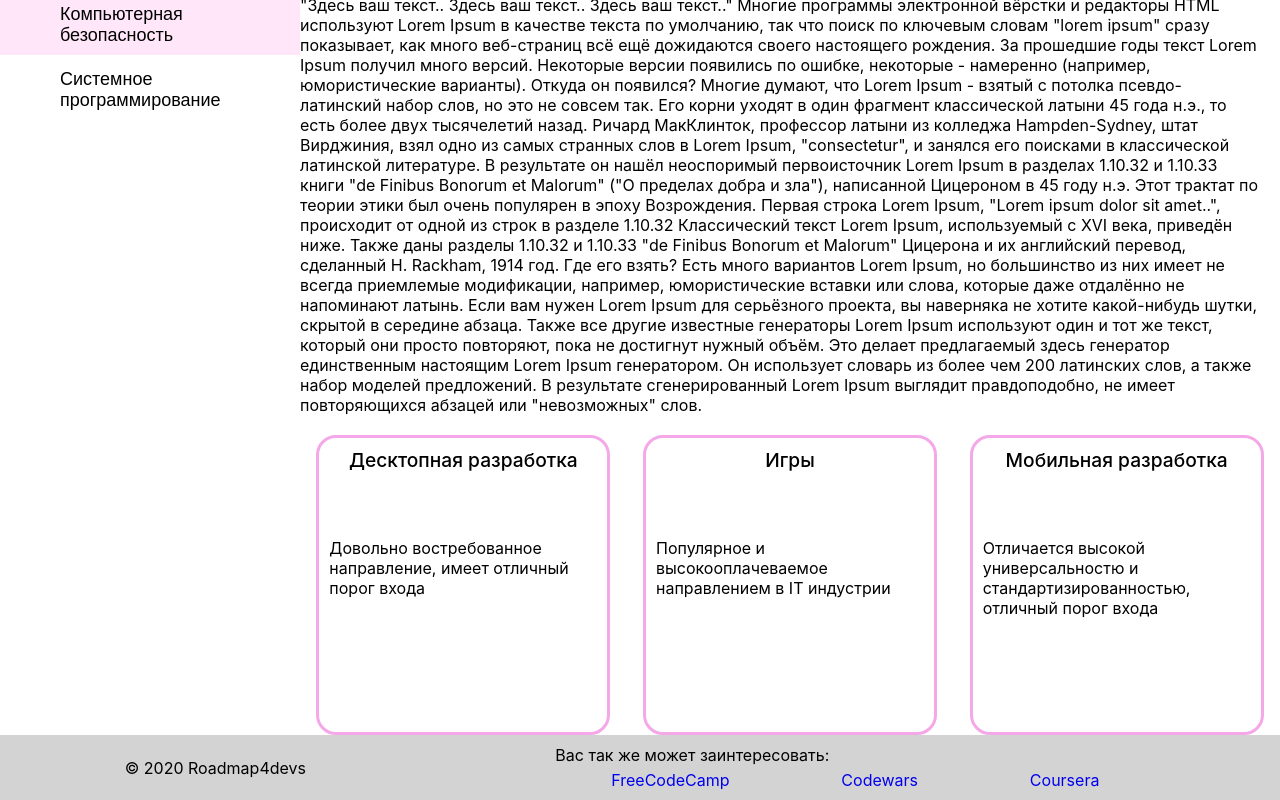
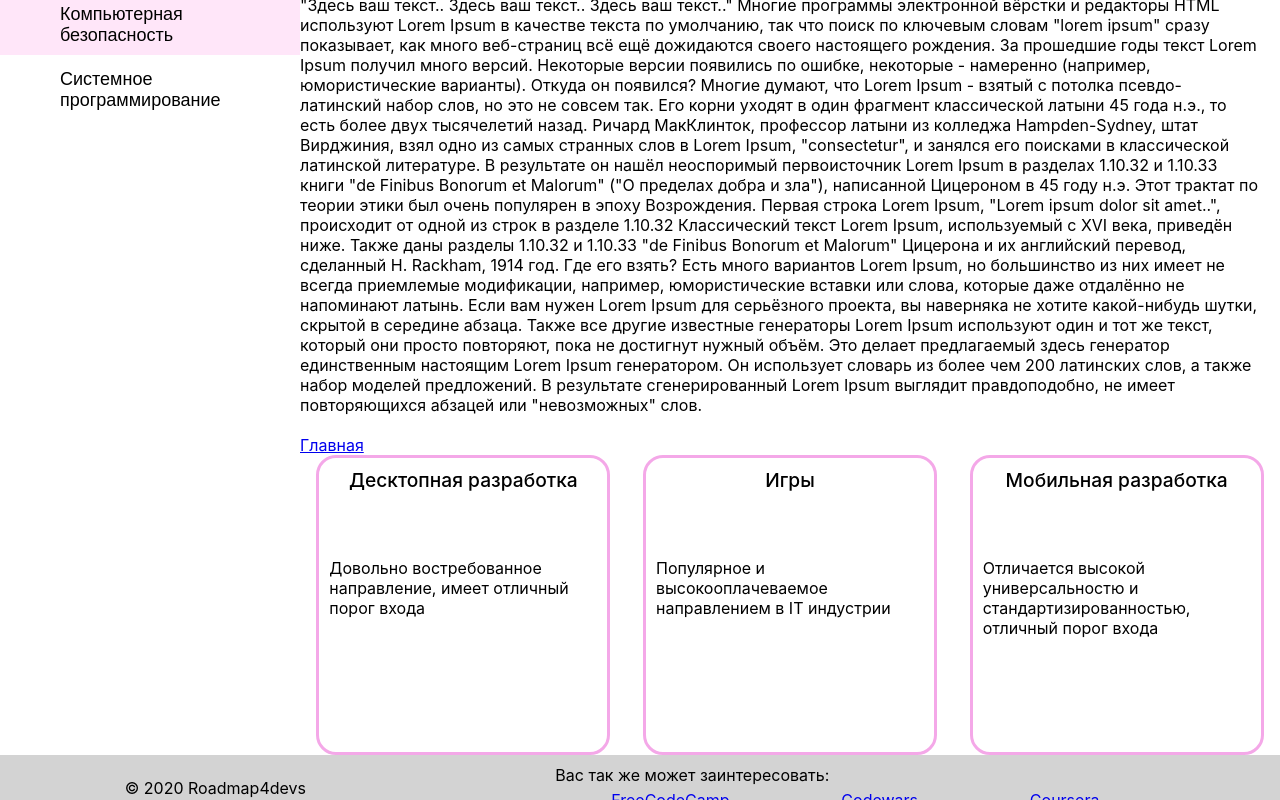
Before and after one commit to FB-Team/dev-road.com, a React (Create React App) app: page / in a window 1280 px wide. Both pictures are taken after a click on the element 463 px from the left and 890 px from the top of the page. Shown: the part 305-1105 px from the top of the page. Built offline with nearby package versions, Linux system fonts and the light colour scheme.

Commit message:
crumbs done!

```diff
--- a/src/Redux/MainInitialState/MainInitialState.js
+++ b/src/Redux/MainInitialState/MainInitialState.js
@@ -9,7 +9,9 @@ const Root = {
 		path: '/',
 		id: 'root'
 	},
-	data: {},
+	data: {
+		proftitle: 'Главная'
+	},
 	children: [ApplicationProgInitialState, SystemProgInitialState, WebProgInitialState]
 }
 
--- a/src/Redux/actions.js
+++ b/src/Redux/actions.js
@@ -10,12 +10,12 @@ export const JUMP = 'JUMP'
 
 export const loadPage = () =>  ({type: PAGELOAD})
 
-export const transfer = path =>({
+export const transfer = id =>({
     type: TRANSFER,
-    id:   path
+    id:   id
 })
 
 export const jump = path =>({
     type: JUMP,
-    id:   path
+    path:   path
 })
--- a/src/components/Content/Main/Renderer/BreadCrumbs/BreadCrumbs.js
+++ b/src/components/Content/Main/Renderer/BreadCrumbs/BreadCrumbs.js
@@ -1,18 +1,25 @@
+import {Link} from 'react-router-dom'
+import { connect } from 'react-redux';
 import React from 'react';
-import {Link} from 'react-router-dom'
+
+import { jump } from '../../../../../Redux/actions';
 import s from './BreadCrumbs.module.css';
 
+
 const BreadCrumbs = (props) => {
-  debugger;
 	if (props.crumbs) {
-		function onClick(e) {
-			props.jump(e.currentTarget.meta.path)
+		function onClick(event) {
+      console.log('e.currentTarget - ' + event.currentTarget.pathname)
+			props.jump(event.currentTarget.pathname)
 		}
-		const crumbs = props.crumbs.map(crumb => (<Link className={s.link} to={crumb.path} onClick={onClick}>
+		const crumbs = props.crumbs.map(crumb => {
+      console.log('crumb (path, title) = '  + crumb.path + ', ' + crumb.title)
+      return (<div key={crumb.path}><Link className={s.link} to={crumb.path} onClick={onClick}>
 			{crumb.title}
-		</Link>))
+		</Link></div>)}
+  )
 		return (<div className='BreadCrumbs'>
-			{crumbs}
+			{crumbs.reverse()}
 		</div>)
 	}
   else {
--- a/src/components/Content/Main/Renderer/RenderTiles/RenderTiles.js
+++ b/src/components/Content/Main/Renderer/RenderTiles/RenderTiles.js
@@ -6,7 +6,6 @@ import s from './RenderTiles.module.css'
 
 const RenderTiles = props => {
   function onClickTile (event){
-    console.log('Onclick entered')
     props.transfer(event.currentTarget.id)
   }
 let NavTiles = props.component.children
--- a/src/components/Content/Main/Renderer/RendererContainer.js
+++ b/src/components/Content/Main/Renderer/RendererContainer.js
@@ -10,16 +10,15 @@ import RenderTiles from './RenderTiles/RenderTiles'
 
 
 const RendererContainer = (props) => {
-  debugger;
   return (
     <div className={props.toRender.meta.id}>
         <Route render={match => {
             let ResultingComponent = props.toRender.meta.hasChildren
               ? RenderTiles
               : ExpandedRenderer;
-            //this.props.jump(match.location.path)
+            props.jump(match.location.pathname)
           return (<div>
-            <BreadCrumbs crumbs={findAllParents(props.toRender)} />
+            <BreadCrumbs crumbs={findAllParents(props.toRender)} jump={props.jump} />
             <ResultingComponent transfer={props.transfer}
                                        component={props.toRender}/>
           </div>)
--- a/src/components/Content/Main/Renderer/findAllParents.js
+++ b/src/components/Content/Main/Renderer/findAllParents.js
@@ -1,9 +1,10 @@
 export function findAllParents(child){
-if (child.parent){
+  let current = child
+if (current.parent){
 let parents = []
-while (child.parent){
-  child = child.parent
-  parents.push({path: child.meta.path, title: child.data.proftitle})
+while (current.parent){
+  current = current.parent
+  parents.push({path: current.meta.path, title: current.data.proftitle})
 }
 return parents
 }else return []
```
